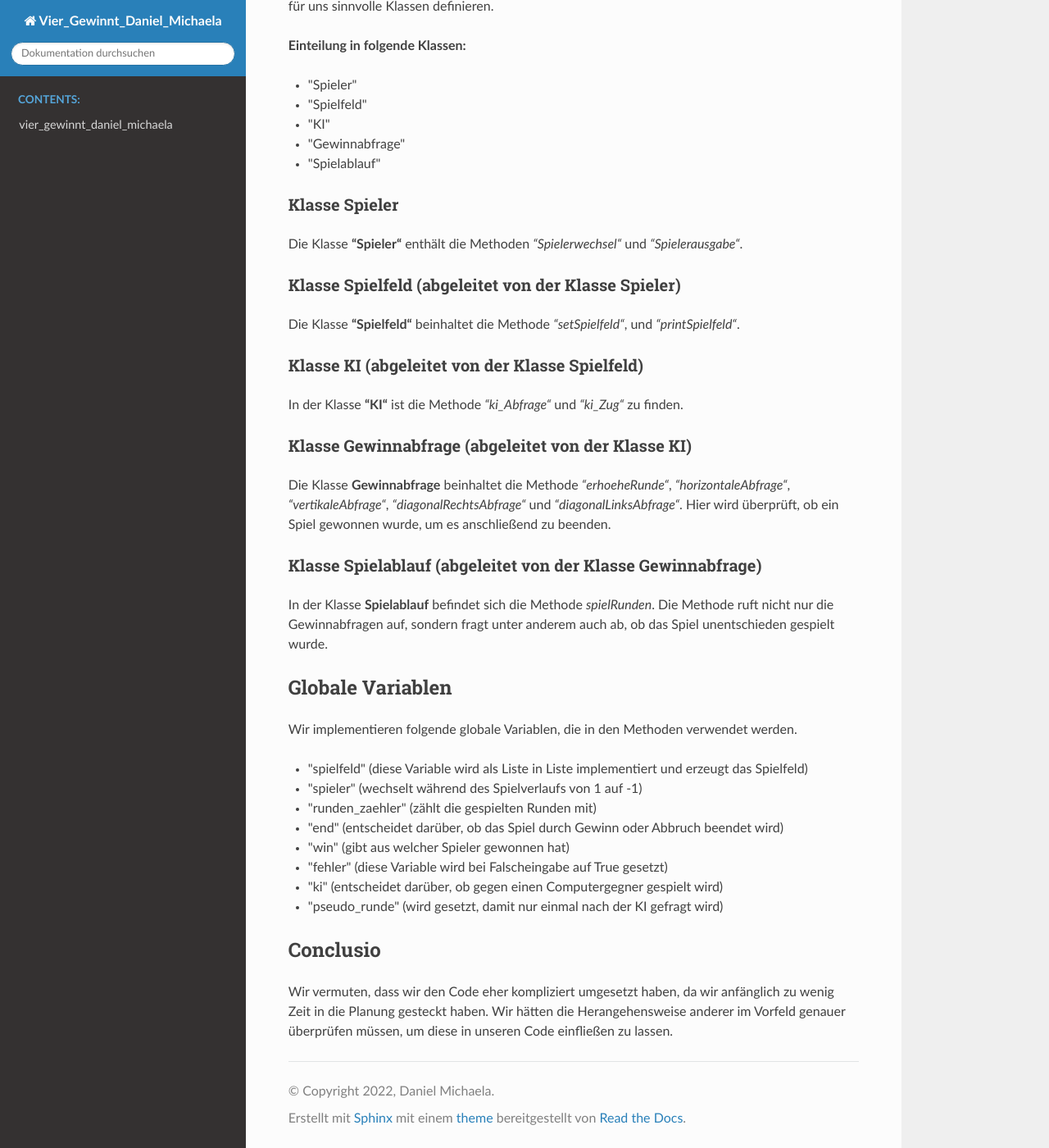
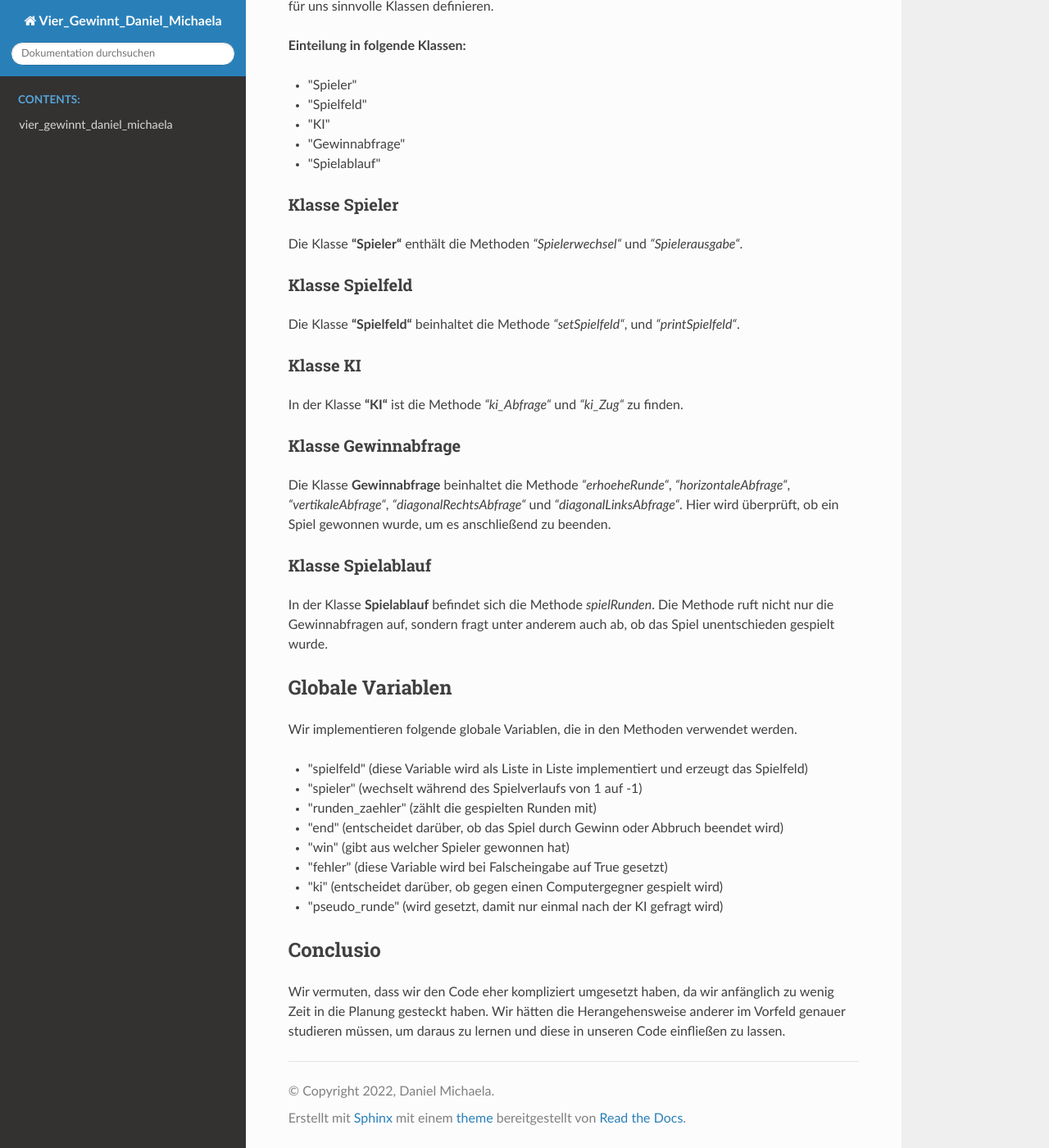
Before and after one commit to Dansta2106/Vier_Gewinnt_Daniel_Michaela, a Sphinx documentation site: the page built from docs/source/design.md, in a window 1280 px wide and 1400 px high, scrolled down 388 px. Shown: the whole window at 82% size. Built offline with Sphinx 7.4.7 and the Read the Docs theme 2.0.0, drawn with Linux system fonts in a browser that asks for light colours.

Commit message:
Abhängigkeiten der Klassen im Code gelöscht und design.md modifiziert

```diff
--- a/docs/source/design.md
+++ b/docs/source/design.md
@@ -25,22 +25,22 @@ definieren.
 Die Klasse <b>"Spieler"</b> enthält die Methoden <i>"Spielerwechsel"</i>
 und <i>"Spielerausgabe"</i>.
 
-### Klasse Spielfeld (abgeleitet von der Klasse Spieler)
+### Klasse Spielfeld
 Die Klasse <b>"Spielfeld"</b> beinhaltet die Methode <i>"setSpielfeld"</i>,
 und <i>"printSpielfeld"</i>.
 
-### Klasse KI (abgeleitet von der Klasse Spielfeld)
+### Klasse KI
 In der Klasse <b>"KI"</b> ist die Methode <i>"ki_Abfrage"</i> und
 <i>"ki_Zug"</i> zu finden.
 
-### Klasse Gewinnabfrage (abgeleitet von der Klasse KI)
+### Klasse Gewinnabfrage
 Die Klasse <b>Gewinnabfrage</b> beinhaltet die Methode <i>"erhoeheRunde"</i>,
 <i>"horizontaleAbfrage"</i>, <i>"vertikaleAbfrage"</i>,
 <i>"diagonalRechtsAbfrage"</i> und <i>"diagonalLinksAbfrage"</i>.
 Hier wird überprüft, ob ein Spiel gewonnen wurde, um es anschließend
 zu beenden.</p>
 
-### Klasse Spielablauf (abgeleitet von der Klasse Gewinnabfrage)
+### Klasse Spielablauf
 In der Klasse <b>Spielablauf</b> befindet sich die Methode
 <i>spielRunden</i>. Die Methode ruft nicht nur die Gewinnabfragen auf,
 sondern fragt unter anderem auch ab, ob das Spiel unentschieden gespielt
@@ -65,5 +65,5 @@ beendet wird)</li>
 ## Conclusio
 Wir vermuten, dass wir den Code eher kompliziert umgesetzt haben, da
 wir anfänglich zu wenig Zeit in die Planung gesteckt haben. Wir hätten
-die Herangehensweise anderer im Vorfeld genauer überprüfen müssen,
-um diese in unseren Code einfließen zu lassen.
+die Herangehensweise anderer im Vorfeld genauer studieren müssen,
+um daraus zu lernen und diese in unseren Code einfließen zu lassen.
```
Also changed, not shown: 1 other file.
